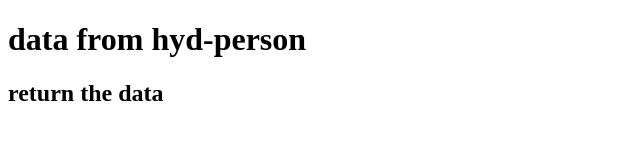
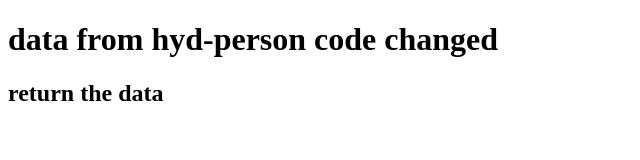
Before and after one commit to bhukyapriya5171-create/Hyd-person-code, a plain HTML site: page index.html in a window 1280 px wide. Shown: the whole page, without its empty margins (0-640 px from the left). Drawn offline with Linux system fonts and the light colour scheme.

Commit message:
changed code

```diff
--- a/index.html
+++ b/index.html
@@ -6,7 +6,7 @@
     <title>Document</title>
 </head>
 <body>
-    <h1>data from hyd-person</h1>
+    <h1>data from hyd-person code changed</h1>
     <h2>return the data</h2>
 </body>
 </html>
```
